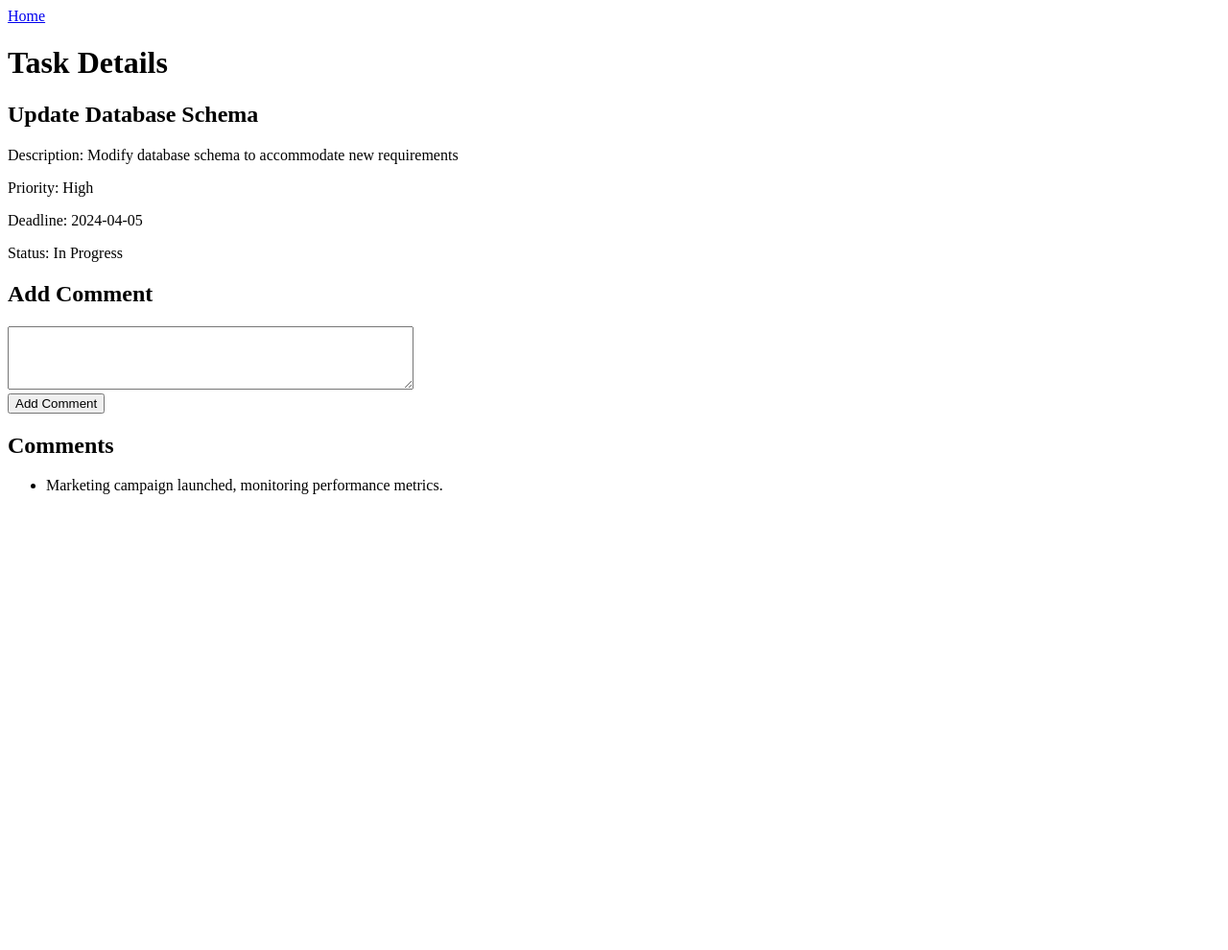
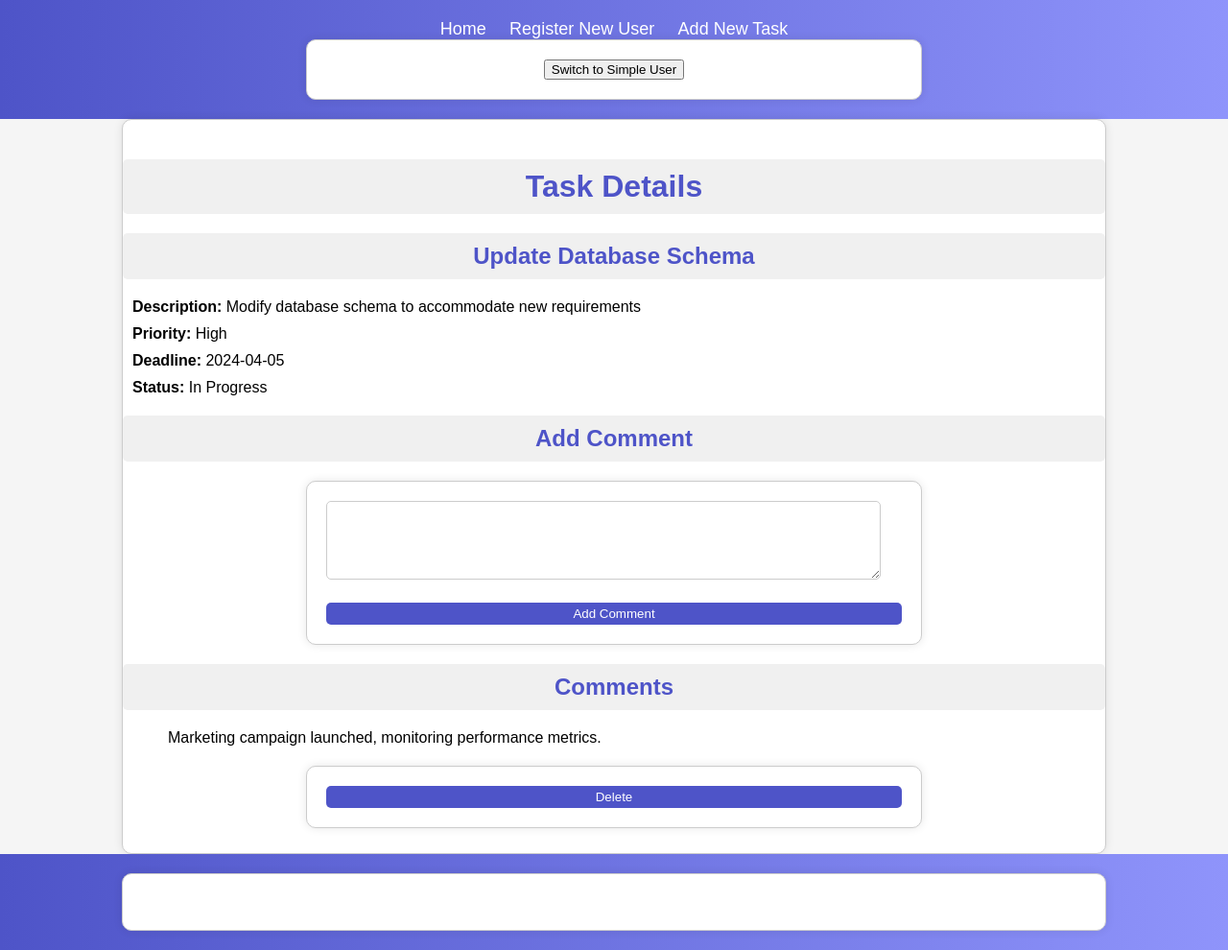
Before and after one commit to Lashman-singh/task_management_system, a PHP site: page /task_details.php?id=1 in a window 1280 px wide. Shown: the whole page at 96% size. Before the commit the page ends 515 px from the top, so only its background shows below. Run offline with PHP 8.4, Linux system fonts and the light colour scheme; the visitor is signed in with stand-in values (Sample User, id 1); data comes from the database, SQL or seed files in the repository.

Commit message:
Updating the deleting comment feature for only admin

```diff
--- a/task_details.php
+++ b/task_details.php
@@ -1,4 +1,6 @@
 <?php
+session_start();
+
 require('connect.php');
 
 if(isset($_GET['id'])) {
@@ -47,23 +49,32 @@ if(isset($_POST['delete_comment']) && isset($_POST['delete_comment_id'])) {
         exit();
     }
 }
+
+if ($_SESSION['user_type'] === 'admin' && isset($_POST['switch_user'])) {
+    $_SESSION['user_type'] = 'user';
+    header("Location: task_details.php?id=$task_id");
+    exit();
+}
+
 ?>
-
 <!DOCTYPE html>
 <html lang="en">
 <head>
     <meta charset="UTF-8">
     <meta name="viewport" content="width=device-width, initial-scale=1.0">
+    <link rel="stylesheet" href="task_details.css">
     <title>Task Details</title>
 </head>
 <body>
-    <a href="index.php">Home</a>
+    <?php include('nav.php'); ?>
+
+    <div class="container">
         <h1>Task Details</h1>
         <h2><?= $task['title'] ?></h2>
-    <p>Description: <?= $task['description'] ?></p>
-    <p>Priority: <?= $task['priority'] ?></p>
-    <p>Deadline: <?= $task['deadline'] ?></p>
-    <p>Status: <?= $task['status'] ?></p>
+        <p><b>Description:</b> <?= $task['description'] ?></p>
+        <p><b>Priority:</b> <?= $task['priority'] ?></p>
+        <p><b>Deadline:</b> <?= $task['deadline'] ?></p>
+        <p><b>Status:</b> <?= $task['status'] ?></p>
 
         <h2>Add Comment</h2>
         <form action="" method="post">
@@ -73,14 +84,16 @@ if(isset($_POST['delete_comment']) && isset($_POST['delete_comment_id'])) {
 
         <h2>Comments</h2>
         <?php if(count($comments) > 0): ?>
-        <ul>
+            <ul class="comments-list">
                 <?php foreach($comments as $comment): ?>
                     <li>
+                        <div class="comment-content">
                             <?= $comment['comment'] ?>
-                    <?php if (isset($_SESSION['user_type']) && $_SESSION['user_type'] === 'admin'): ?>
-                        <form action="" method="post" style="display:inline;">
+                        </div>
+                        <?php if ($_SESSION['user_type'] === 'admin'): ?>
+                            <form action="" method="post" class="delete-comment-form">
                                 <input type="hidden" name="delete_comment_id" value="<?= $comment['comment_id'] ?>">
-                            <button type="submit">Delete</button>
+                                <button type="submit" name="delete_comment" class="delete-btn">Delete</button>
                             </form>
                         <?php endif; ?>
                     </li>
@@ -89,5 +102,9 @@ if(isset($_POST['delete_comment']) && isset($_POST['delete_comment_id'])) {
         <?php else: ?>
             <p>No comments found for this task.</p>
         <?php endif; ?>
+    </div>
+
+    <?php include('footer.php'); ?>
+
 </body>
 </html>
```
Lines whose indentation alone changed are shown as unchanged.
